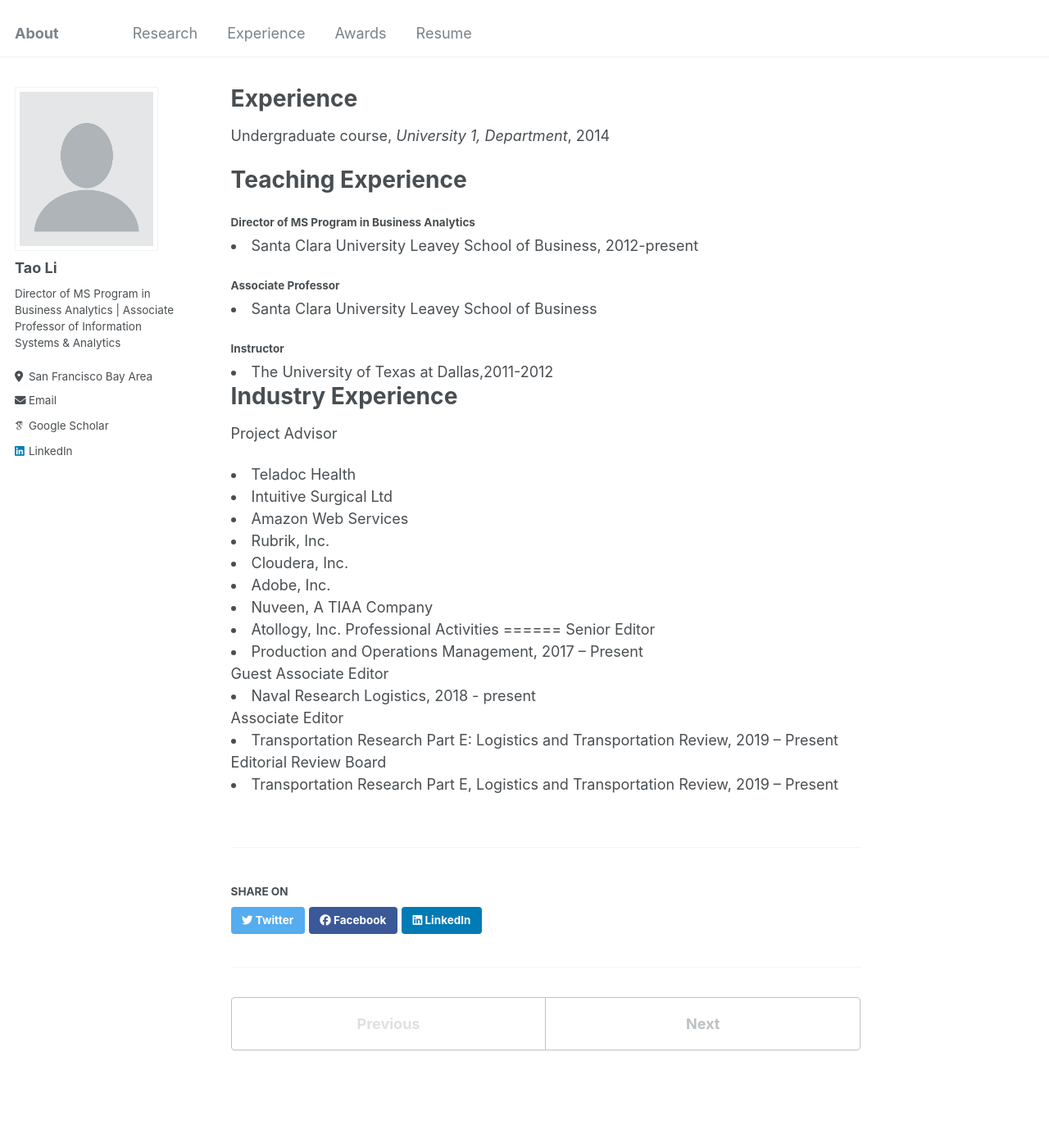
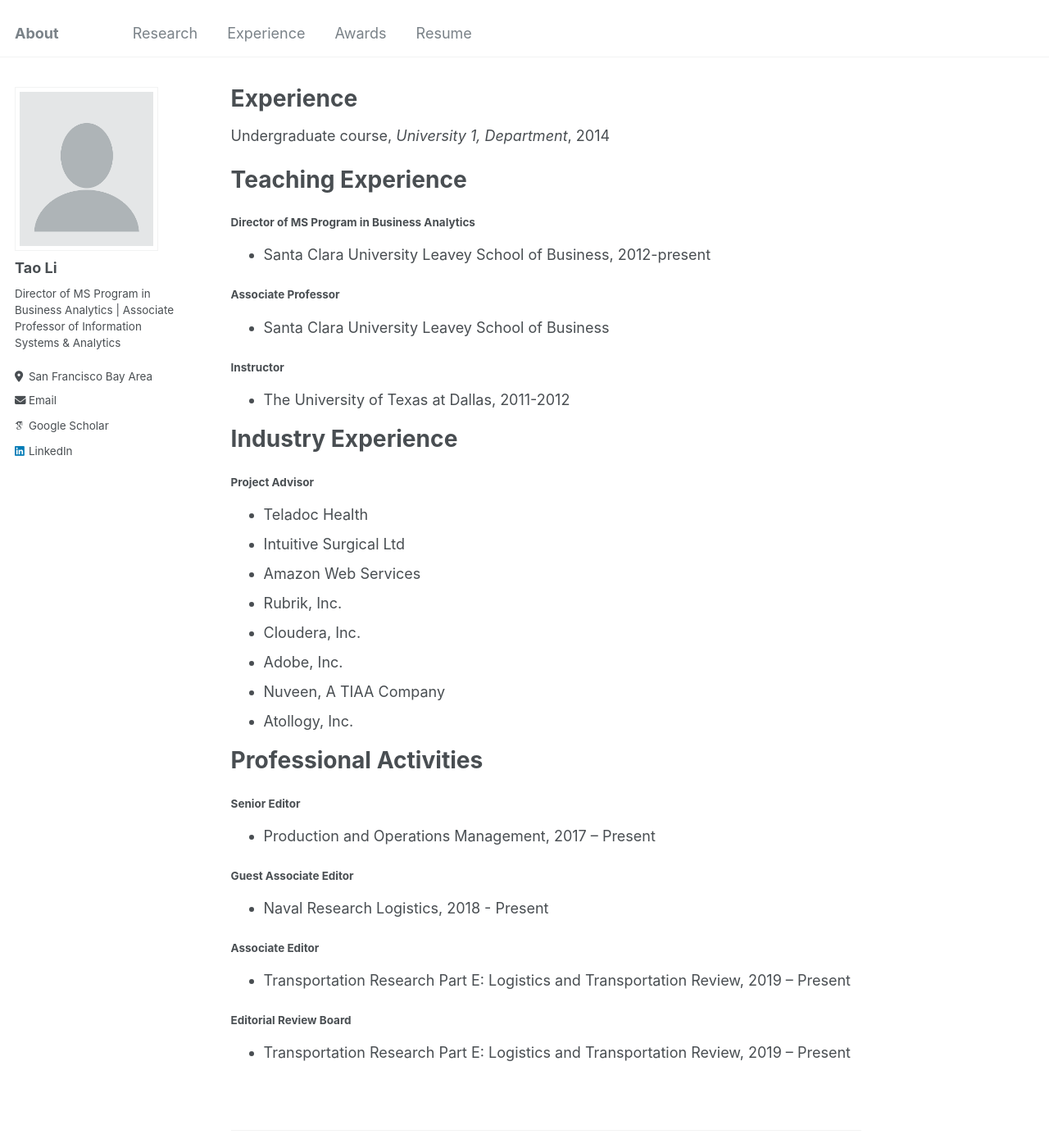
Before and after one commit to Judydy0417/TaoLi.github.io, a Jekyll site: the page built from _teaching/2014-spring-teaching-1.md, in a window 1280 px wide and 1400 px high. Shown: the whole window at 82% size. Built offline with Jekyll 4.4.1, drawn with Linux system fonts in a browser that asks for light colours; some web fonts are replaced.

Commit message:
Update 2014-spring-teaching-1.md

```diff
--- a/_teaching/2014-spring-teaching-1.md
+++ b/_teaching/2014-spring-teaching-1.md
@@ -9,37 +9,52 @@ location: "City, Country"
 ---
 
 
-Teaching Experience
-======
+<h1>Teaching Experience</h1>
 <h4>Director of MS Program in Business Analytics</h4>
-<li>Santa Clara University Leavey School of Business, 2012-present</li>
+<ul>
+    <li>Santa Clara University Leavey School of Business, 2012-present</li>
+</ul>
+
 <h4>Associate Professor</h4>
-<li>Santa Clara University Leavey School of Business</li>
+<ul>
+    <li>Santa Clara University Leavey School of Business</li>
+</ul>
+
 <h4>Instructor</h4>
-<li>The University of Texas at Dallas,2011-2012</li>
+<ul>
+    <li>The University of Texas at Dallas, 2011-2012</li>
+</ul>
 
-Industry Experience
-======
-Project Advisor
-<li>Teladoc Health</li>
-<li>Intuitive Surgical Ltd</li>
-<li>Amazon Web Services</li>
-<li>Rubrik, Inc.
-<li>Cloudera, Inc.
-<li>Adobe, Inc.
-<li>Nuveen, A TIAA Company
-<li>Atollogy, Inc.
+<h1>Industry Experience</h1>
+<h4>Project Advisor</h4>
+<ul>
+    <li>Teladoc Health</li>
+    <li>Intuitive Surgical Ltd</li>
+    <li>Amazon Web Services</li>
+    <li>Rubrik, Inc.</li>
+    <li>Cloudera, Inc.</li>
+    <li>Adobe, Inc.</li>
+    <li>Nuveen, A TIAA Company</li>
+    <li>Atollogy, Inc.</li>
+</ul>
 
+<h1>Professional Activities</h1>
+<h4>Senior Editor</h4>
+<ul>
+    <li>Production and Operations Management, 2017 – Present</li>
+</ul>
 
-Professional Activities
-======
-Senior Editor
-<li>Production and Operations Management, 2017 – Present</li>
-Guest Associate Editor
-<li>Naval Research Logistics, 2018 - present</li>
-Associate Editor
-<li>Transportation Research Part E: Logistics and Transportation
-Review, 2019 – Present</li>
-Editorial Review Board
-  <li>Transportation Research Part E, Logistics and
-Transportation Review, 2019 – Present</li>
+<h4>Guest Associate Editor</h4>
+<ul>
+    <li>Naval Research Logistics, 2018 - Present</li>
+</ul>
+
+<h4>Associate Editor</h4>
+<ul>
+    <li>Transportation Research Part E: Logistics and Transportation Review, 2019 – Present</li>
+</ul>
+
+<h4>Editorial Review Board</h4>
+<ul>
+    <li>Transportation Research Part E: Logistics and Transportation Review, 2019 – Present</li>
+</ul>
```
